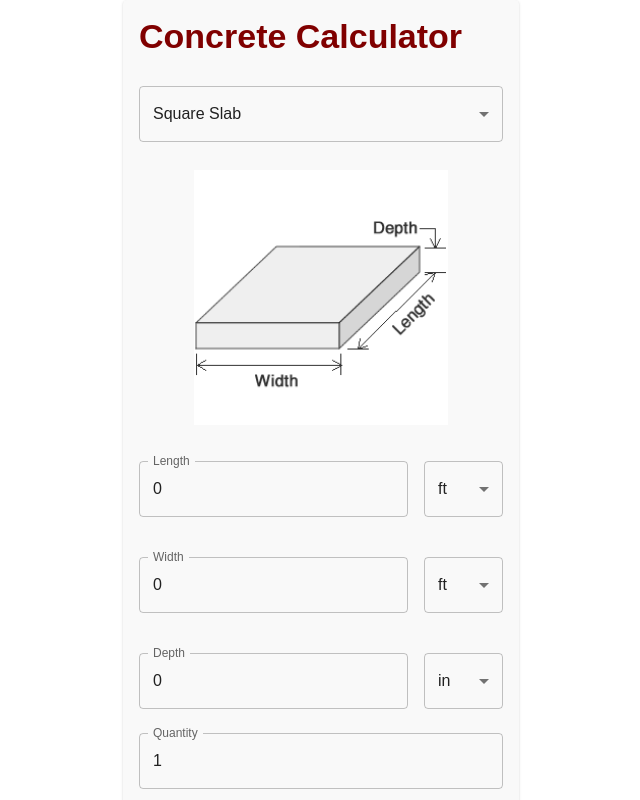
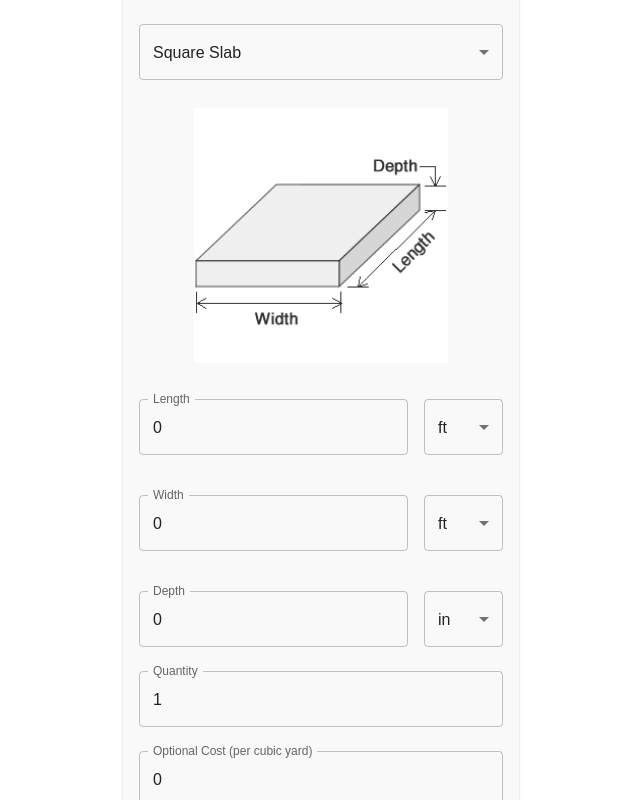
Before and after one commit to Tcviles/react-concrete-calc, a React (Create React App) app: page / in a window 1280 px wide. Shown: the whole page, without its empty margins (319-959 px from the left). Built offline with nearby package versions, Linux system fonts and the light colour scheme.

Commit message:
adjust the index.css

```diff
--- a/src/App.tsx
+++ b/src/App.tsx
@@ -31,7 +31,15 @@ function App() {
   return (
     <ThemeProvider theme={theme}>
       <CssBaseline />
-      <Box sx={{ width: '100vw', height: '100vh', display: 'flex', flexDirection: 'column' }}>
+      <Box
+        sx={{
+          width: '100vw',
+          height: '100vh',
+          display: 'flex',
+          alignItems: 'center',
+          justifyContent: 'center'
+        }}
+      >
         <ConcreteCalculator />
       </Box>
     </ThemeProvider>
--- a/src/index.css
+++ b/src/index.css
@@ -12,12 +12,13 @@ code {
     monospace;
 }
 
-html,
-body,
-#root {
+html, body, #root {
   height: 100%;
   width: 100%;
   margin: 0;
   padding: 0;
-  overflow: hidden;
+  display: flex;
+  align-items: center;
+  justify-content: center;
+  overflow: hidden; /* Prevents unwanted scrolling */
 }
```
